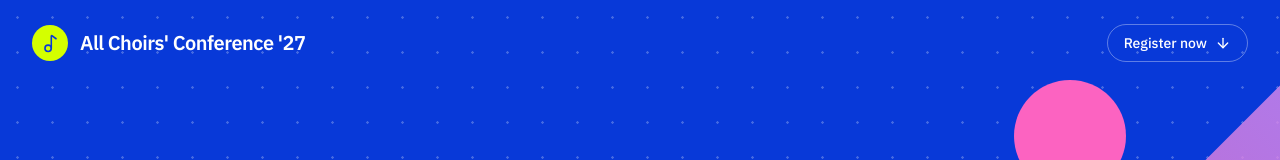
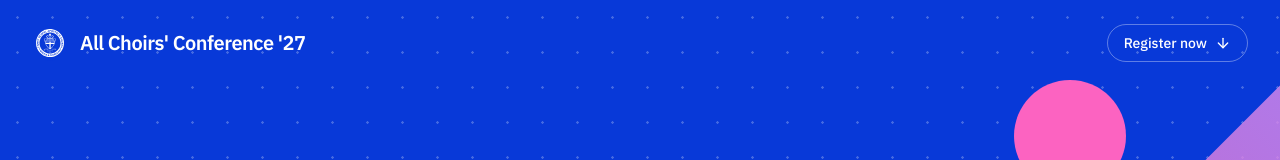
Before and after one commit to dare-mcadewole/choir-conference, a Next.js app: page / in a window 1280 px wide. Shown: the top 160 px of the page. Built offline with nearby package versions, Linux system fonts and the light colour scheme; no server answers; the database is empty; what @bprogress/next, @next/env would draw is missing.

Commit message:
feat: create and integrate Logo component

```diff
--- a/src/app/(public)/page.tsx
+++ b/src/app/(public)/page.tsx
@@ -1,9 +1,10 @@
-import { ArrowDown, EighthNotes, Mic, Music2, Plus } from "lucide-react";
+import { ArrowDown, Mic, Plus } from "lucide-react";
 import { RegistrationLookup } from "@/features/registration/components/lookup";
 import * as conferenceService from "@/features/conference/service";
 import * as speakerService from "@/features/speaker/service";
 import { getInitials } from "@/features/shared/utils/strings";
 import { cn } from "@/lib/utils";
+import { Logo } from "@/components/logo";
 
 async function getLandingData() {
   try {
@@ -35,8 +36,8 @@ export default async function HomePage() {
 
         <header className="relative mx-auto flex max-w-7xl items-center justify-between">
           <div className="flex items-center gap-3 text-base font-semibold tracking-tight sm:text-xl">
-            <span className="grid size-9 place-items-center rounded-full bg-secondary text-primary">
-              <Music2 size={19} />
+            <span className="grid size-9 place-items-center rounded-full bg-primary">
+              <Logo className="size-7" />
             </span>
             {title}
           </div>
--- a/src/app/(public)/statistics/page.tsx
+++ b/src/app/(public)/statistics/page.tsx
@@ -2,10 +2,10 @@ import Link from "next/link";
 import {
   ArrowRight,
   Building2,
-  Music2,
   UserRoundGroup,
   UsersRound,
 } from "lucide-react";
+import { Logo } from "@/components/logo";
 import * as dashboardService from "@/features/dashboard/service";
 import Metric from "@/app/(public)/statistics/components/Metric";
 import { AssemblyLeaderboard } from "./components/assembly-leaderboard";
@@ -45,8 +45,8 @@ export default async function StatisticsPage() {
 
         <header className="relative mx-auto flex max-w-7xl items-center justify-between px-5 py-6 md:px-8">
           <Link href="/" className="flex items-center gap-3">
-            <span className="grid size-10 place-items-center rounded-full bg-secondary text-primary">
-              <Music2 size={20} />
+            <span className="grid size-10 place-items-center rounded-full bg-primary">
+              <Logo className="size-8" />
             </span>
             <span className="font-display text-xl sm:text-2xl">
               ACC <span className="text-secondary">2027</span>
--- a/src/app/admin/_components/admin-sidebar.tsx
+++ b/src/app/admin/_components/admin-sidebar.tsx
@@ -4,7 +4,6 @@ import Link from "next/link";
 import { usePathname } from "next/navigation";
 import {
   Building2,
-  CalendarDays,
   CreditCard,
   LayoutDashboard,
   Mic,
@@ -14,6 +13,7 @@ import {
   Users,
   UsersRound,
 } from "lucide-react";
+import { Logo } from "@/components/logo";
 
 const navigation = [
   {
@@ -73,7 +73,7 @@ export function AdminSidebar() {
     <aside className="flex shrink-0 flex-col rounded-2xl bg-white p-4 lg:fixed lg:inset-y-4 lg:left-4 lg:z-20 lg:h-[calc(100vh-2rem)] lg:w-72 lg:overflow-y-auto lg:p-5">
       <Link href="/" className="flex items-center gap-2.5 px-2 py-2">
         <span className="grid size-8 place-items-center rounded-xl bg-[#171923] text-white">
-          <CalendarDays size={17} />
+          <Logo className="size-6" />
         </span>
         <span className="text-lg font-bold tracking-tight text-slate-900">
           ACC <span className="text-secondary-700">Admin</span>
--- a/src/app/admin/login/page.tsx
+++ b/src/app/admin/login/page.tsx
@@ -1,6 +1,7 @@
 import Link from "next/link";
-import { ArrowLeft, Music2 } from "lucide-react";
+import { ArrowLeft } from "lucide-react";
 import { AdminLoginForm } from "./components/login-form";
+import { Logo } from "@/components/logo";
 
 const authErrors: Record<string, string> = {
   admin_allowlist_not_configured:
@@ -41,7 +42,7 @@ export default async function AdminLoginPage({
           <div className="pointer-events-none absolute -bottom-24 -left-20 size-80 rounded-full bg-[#d4ff00]/15 blur-3xl" />
           <Link href="/" className="relative flex items-center gap-3">
             <span className="grid size-10 place-items-center rounded-xl bg-white/10">
-              <Music2 size={20} />
+              <Logo className="size-8" />
             </span>
             <span className="text-sm font-bold tracking-wide">
               ALL CHOIRS&apos; CONFERENCE
@@ -68,8 +69,8 @@ export default async function AdminLoginPage({
           </Link>
 
           <div className="mt-12 max-w-md">
-            <span className="grid size-11 place-items-center rounded-2xl bg-[#eeeefe] text-[#6566d8] lg:hidden">
-              <Music2 size={20} />
+            <span className="grid size-11 place-items-center rounded-2xl bg-[#171923] lg:hidden">
+              <Logo className="size-8" />
             </span>
 
             <h2 className="mt-1 font-display text-3xl uppercase text-slate-900">
--- /dev/null
+++ b/src/components/logo.tsx
@@ -0,0 +1,17 @@
+import Image from "next/image";
+
+type LogoProps = {
+  className?: string;
+};
+
+export function Logo({ className }: LogoProps) {
+  return (
+    <Image
+      src="/images/cgac-logo.svg"
+      alt=""
+      width={64}
+      height={64}
+      className={className}
+    />
+  );
+}
--- a/src/components/public/footer.tsx
+++ b/src/components/public/footer.tsx
@@ -1,14 +1,20 @@
 import Link from "next/link";
+import { Logo } from "@/components/logo";
 
 export function Footer() {
   return (
     <footer className="bg-ink py-12 text-slate-300">
       <div className="page-shell flex flex-col justify-between gap-8 md:flex-row">
-        <div>
-          <p className="font-display text-xl text-white">
-            ALL CHOIRS&apos; CONFERENCE 2027
-          </p>
-          <p className="mt-2 text-sm text-gold">THE ABLE MINISTER</p>
+        <div className="flex items-center gap-3">
+          <span className="grid size-10 shrink-0 place-items-center rounded-xl bg-white/10">
+            <Logo className="size-8" />
+          </span>
+          <div>
+            <p className="font-display text-xl text-white">
+              ALL CHOIRS&apos; CONFERENCE 2027
+            </p>
+            <p className="mt-2 text-sm text-gold">THE ABLE MINISTER</p>
+          </div>
         </div>
         <div className="flex gap-6 text-sm">
           <Link href="/register">Registration</Link>
--- a/src/components/public/site-header.tsx
+++ b/src/components/public/site-header.tsx
@@ -1,5 +1,5 @@
 import Link from "next/link";
-import { Music2 } from "lucide-react";
+import { Logo } from "@/components/logo";
 
 export function SiteHeader() {
   return (
@@ -10,7 +10,7 @@ export function SiteHeader() {
           className="flex items-center gap-2 font-display text-lg font-bold"
         >
           <span className="grid size-9 place-items-center rounded-full border border-white/25 bg-white/10">
-            <Music2 size={18} />
+            <Logo className="size-7" />
           </span>{" "}
           ACC 2027
         </Link>
```
Also changed, not shown: public/images/cgac-logo.svg (added), 1 other file (tests, documents, lock files or other folders).
